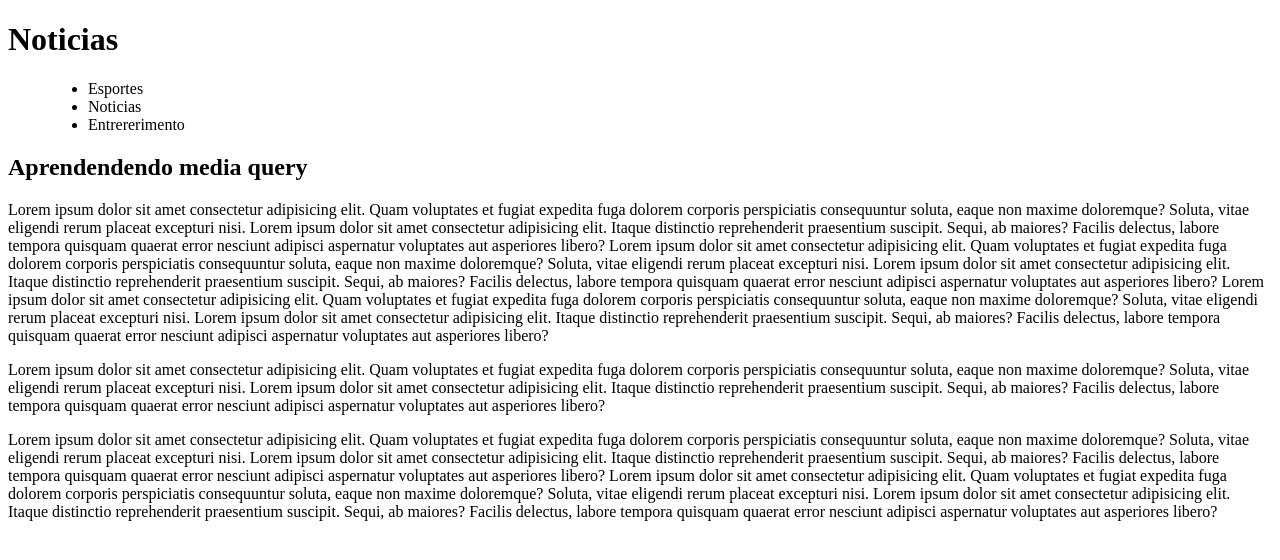
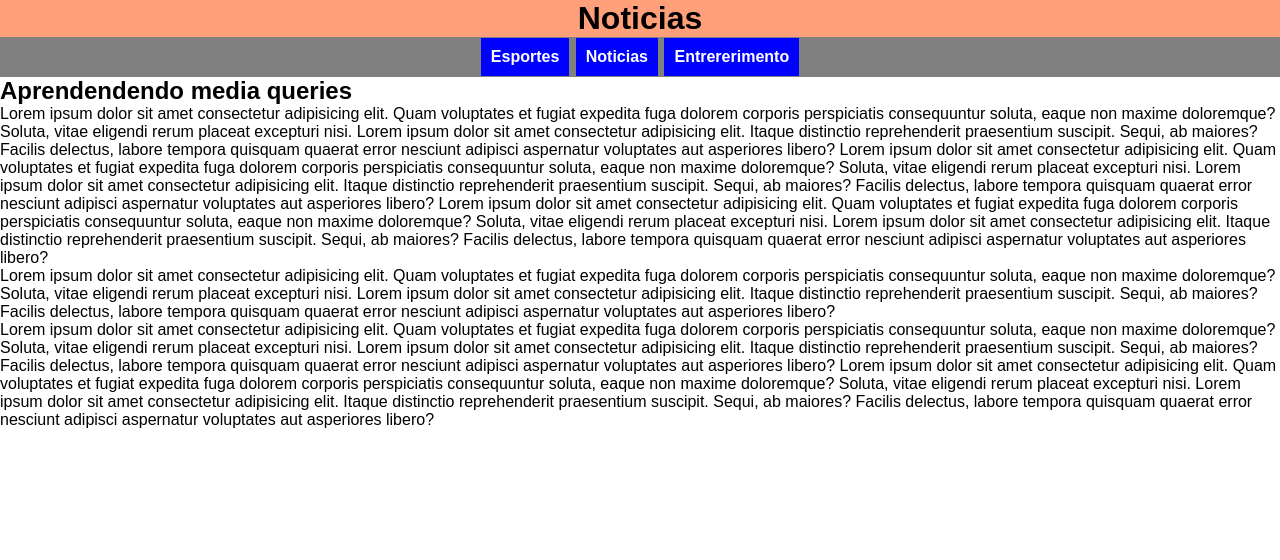
Before and after one commit to edmarbrito007/Html-Css, a plain HTML site: page exe026/mq001/index.html in a window 1280 px wide. Drawn offline with Linux system fonts and the light colour scheme.

Commit message:
Atualizações

```diff
--- /dev/null
+++ b/exe026/mq001/estilos/impressora.css
@@ -0,0 +1,31 @@
+@charset "UTF-8";
+
+/* Estilos para impressora*/
+
+
+* {
+    margin: 10px;
+    padding: 10px;
+
+}
+
+header{ background-color: brown;}
+
+html {
+    font-family: 'Courier New', Courier, monospace;
+    font-size: 1.5em;
+    line-height: 1.5em;
+
+}
+
+menu {
+    display: none;
+}
+
+article {
+    width: 100%;
+}
+
+article::after{
+    content: 'esse ativo foi empresso no pc do edmar';
+}
--- /dev/null
+++ b/exe026/mq001/estilos/style.css
@@ -0,0 +1,39 @@
+@charset "UTF-8";
+
+/* estilos para telas*/
+
+* {
+    margin: 0px;
+    padding: 0px;
+}
+
+html {
+    font-family: Arial, Helvetica, sans-serif;
+    font-size: 1.em;
+}
+
+header {
+    text-align: center;
+    background-color: lightsalmon;
+}
+
+menu ul {
+    list-style-type: none;
+    background-color: gray;
+    font-weight: bold;
+}
+
+menu li {
+
+    display: inline-block;
+    color: white;
+    background-color: blue;
+    margin: 1px;
+    padding: 10px;
+
+}
+
+menu li:hover {
+    background-color: brown;
+
+}
--- a/exe026/mq001/index.html
+++ b/exe026/mq001/index.html
@@ -4,6 +4,8 @@
     <meta charset="UTF-8">
     <meta name="viewport" content="width=device-width, initial-scale=1.0">
     <title>Media query</title>
+    <link rel="stylesheet" href="estilos/style.css" media="screen">
+    <link rel="stylesheet" href="estilos/impressora.css" media="print">
 </head>
 <body>
     <header>
@@ -19,7 +21,7 @@
     </header>
     <main>
         <article>
-            <h2>Aprendendendo media query</h2>
+            <h2>Aprendendendo media queries</h2>
 
             <p>
                 Lorem ipsum dolor sit amet consectetur adipisicing elit. Quam voluptates et fugiat expedita fuga dolorem corporis perspiciatis consequuntur soluta, eaque non maxime doloremque? Soluta, vitae eligendi rerum placeat excepturi nisi. Lorem ipsum dolor sit amet consectetur adipisicing elit. Itaque distinctio reprehenderit praesentium suscipit. Sequi, ab maiores? Facilis delectus, labore tempora quisquam quaerat error nesciunt adipisci aspernatur voluptates aut asperiores libero?
```
